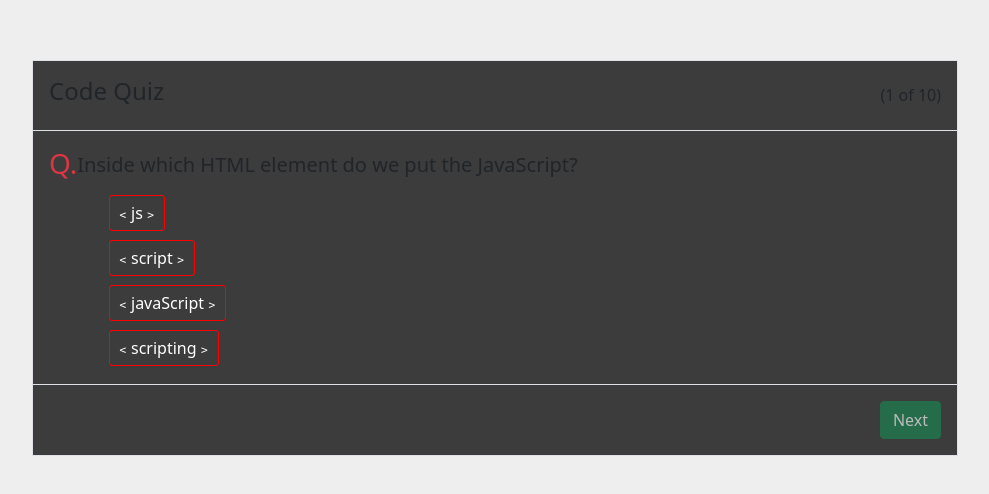
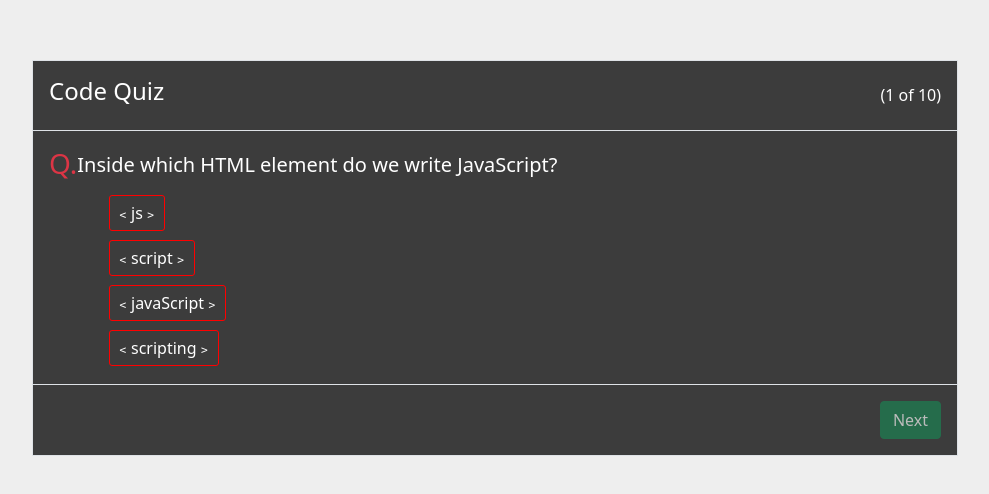
Before and after one commit to javierperez98/codeQuiz, a plain HTML site: page html/quiz.html in a window 1280 px wide. Shown: the part 166-660 px from the top of the page, without its empty margins (145-1134 px from the left). Drawn offline with nearby package versions, Linux system fonts and the light colour scheme.

Commit message:
updated text color

```diff
--- a/html/quiz.html
+++ b/html/quiz.html
@@ -22,15 +22,15 @@
 							<div
 								class="d-flex flex-row justify-content-between align-items-center mcq"
 							>
-								<h4>Code Quiz</h4>
-								<span class="question-num">(1 of 10)</span>
+								<h4 class="text-white">Code Quiz</h4>
+								<span class="question-num text-white">(1 of 10)</span>
 							</div>
 						</div>
 						<div class="question p-3 border-bottom">
 							<div class="d-flex flex-row align-items-center question-title">
 								<h3 class="text-danger">Q.</h3>
-								<h5 class="mt-1 ml-2 ask-question">
-									Inside which HTML element do we put the JavaScript?
+								<h5 class="mt-1 ml-2 ask-question text-white">
+									Inside which HTML element do we write JavaScript?
 								</h5>
 							</div>
 							<div class="form-check ans ml-2">
```
